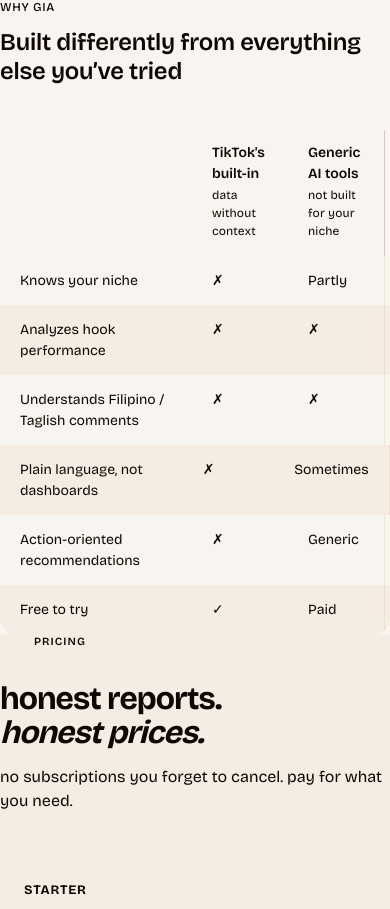
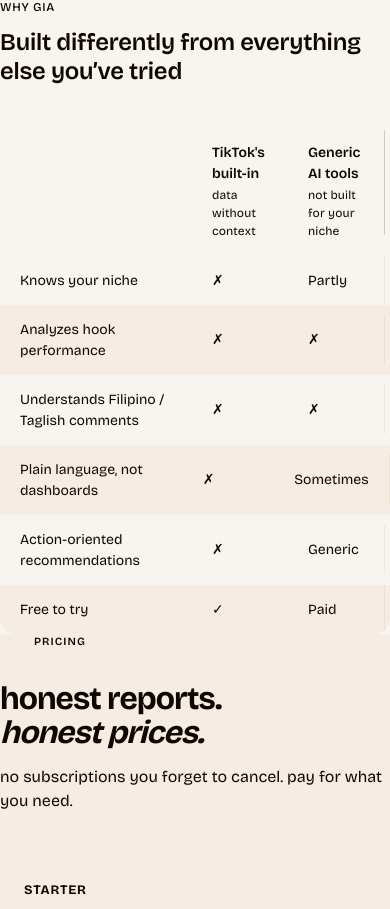
Before and after one commit to achibukz/sofiai-uiux, a Next.js app in the folder apps/web/: page / in a window 390 px wide. Shown: the part 5180-6089 px from the top of the page. Built offline with nearby package versions, Linux system fonts and the light colour scheme.

Commit message:
fix: alignment bugs on mobile

```diff
--- a/apps/web/components/landing/Positioning.tsx
+++ b/apps/web/components/landing/Positioning.tsx
@@ -108,6 +108,7 @@
             className="grid"
             style={{
               gridTemplateColumns: '2fr 1fr 1fr 1fr',
+              alignItems: 'start',
               borderBottom: '1px solid var(--color-border)',
             }}
           >
@@ -142,6 +143,7 @@
               className="grid"
               style={{
                 gridTemplateColumns: '2fr 1fr 1fr 1fr',
+                alignItems: 'center',
                 borderBottom: i < rows.length - 1 ? '1px solid var(--color-border)' : 'none',
                 backgroundColor: i % 2 === 1 ? 'var(--color-surface-raised)' : 'transparent',
                 ...rowEntry(i),
```
